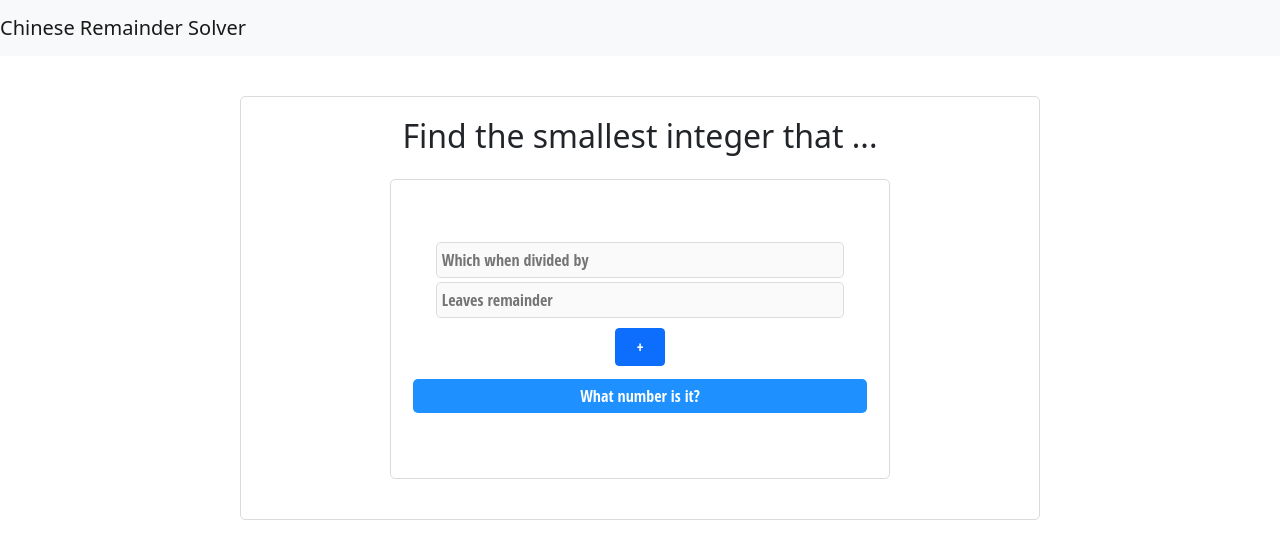
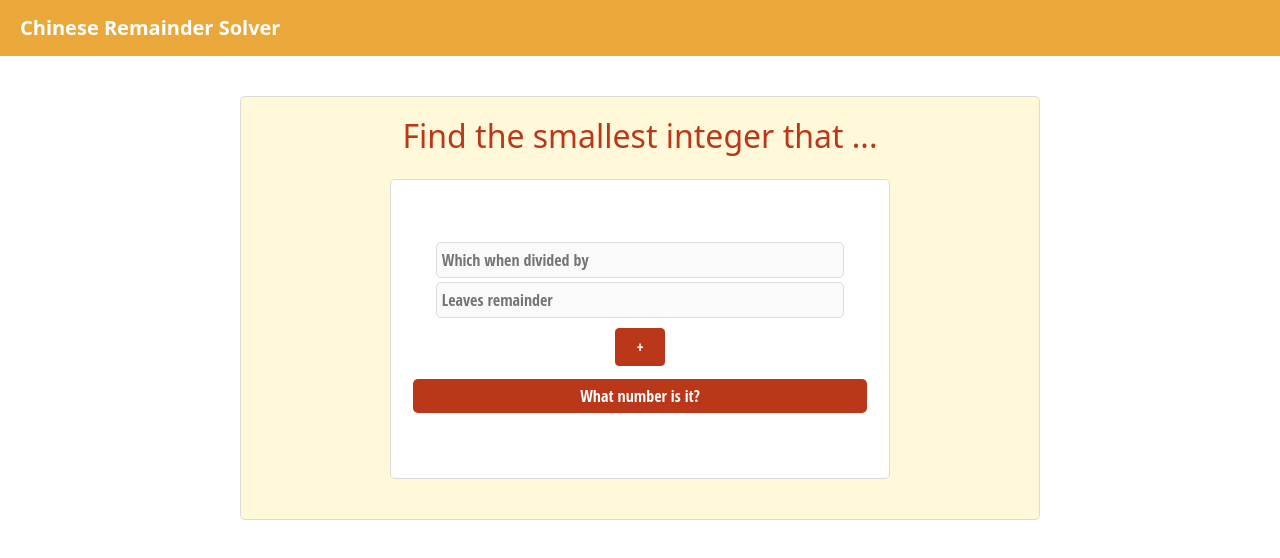
Before and after one commit to rahmahkn/React-ChineseRemainderSolver, a React (Create React App) app in the folder my-app/: page / in a window 1280 px wide. Shown: the top 558 px of the page. Built offline with nearby package versions, Linux system fonts and the light colour scheme.

Commit message:
Finisihing

```diff
--- a/my-app/src/App.css
+++ b/my-app/src/App.css
@@ -1,23 +1,9 @@
-.App {
-  text-align: center;
+.navbar-custom {
+  background-color: #eba83a !important;
+  padding-left: 20px;
+  font-weight: bold;
 }
 
-.App-logo {
-  height: 40vmin;
-  pointer-events: none;
+.navbar-custom a {
+  color: white !important;
 }
-
-.App-header {
-  background-color: #282c34;
-  min-height: 100vh;
-  display: flex;
-  flex-direction: column;
-  align-items: center;
-  justify-content: center;
-  font-size: calc(10px + 2vmin);
-  color: white;
-}
-
-.App-link {
-  color: #61dafb;
-}
--- a/my-app/src/App.js
+++ b/my-app/src/App.js
@@ -4,8 +4,8 @@ import Page from './components/Page/Page'
 
 function App () {
   return (
-    <div>
-      <nav className='navbar navbar-light bg-light'>
+    <div className='App'>
+      <nav className='navbar navbar-light bg-light navbar-custom'>
         <a className='navbar-brand'>
           Chinese Remainder Solver
         </a>
--- a/my-app/src/components/Form/form.css
+++ b/my-app/src/components/Form/form.css
@@ -36,7 +36,7 @@ input {
 button {
   width: 100%;
   margin: 5px 0;
-  background-color: dodgerblue;
+  background-color: #bb371a;
   font-family: 'Open Sans Condensed', sans-serif;
   padding: 5px;
   font-weight: 600;
@@ -49,3 +49,20 @@ button {
   margin: 1vh auto;
   width: 50px !important;
 }
+
+.btn-primary {
+  color: #fff;
+  background-color: #bb371a;
+  border-color: #bb371a; /*set the color you want here*/
+}
+.btn-primary:hover, .btn-primary:focus, .btn-primary:active, .btn-primary.active, .open>.dropdown-toggle.btn-primary {
+  color: #fff;
+  background-color: #eba83a;
+  border-color: #eba83a; /*set the color you want here*/
+}
+
+button:hover, button:focus, button:active, button.active, .open>.dropdown-toggle.button {
+  color: #fff;
+  background-color: #eba83a;
+  border-color: #eba83a; /*set the color you want here*/
+}
--- a/my-app/src/components/Page/Page.js
+++ b/my-app/src/components/Page/Page.js
@@ -28,9 +28,8 @@ class Page extends React.Component {
           <h2>Find the smallest integer that ... </h2>
           <Form alertResult={(listFromForm) => this.alertResult(listFromForm)} />
         </div>
-
-        {this.state.showResult
-          ?
+        {
+          this.state.showResult &&
             <div className='div-page'>
               <h1>General Solution</h1>
               <p>In general, solution for linear congruence system is</p>
@@ -49,7 +48,7 @@ class Page extends React.Component {
               </div>
               {this.state.result}
             </div>
-          : ''}
+        }
       </div>
     )
   }
--- a/my-app/src/components/Page/page.css
+++ b/my-app/src/components/Page/page.css
@@ -8,16 +8,23 @@
   border-radius: 5px;
   padding: 20px;
   margin-top: 5vh;
-  background-color: white;
+  background-color: #fff8d9;
+}
+
+h1 {
+  color: #bb371a;
+  text-decoration: underline;
 }
 
 h2 {
   text-align: center;
+  color: #bb371a;
 }
 
 .custom-submit-button {
   margin: 0 auto;
   width: 500px !important;
+  background-color: #bb371a !important;
 }
 
 .general-center {
```
Lines whose indentation alone changed are shown as unchanged.
